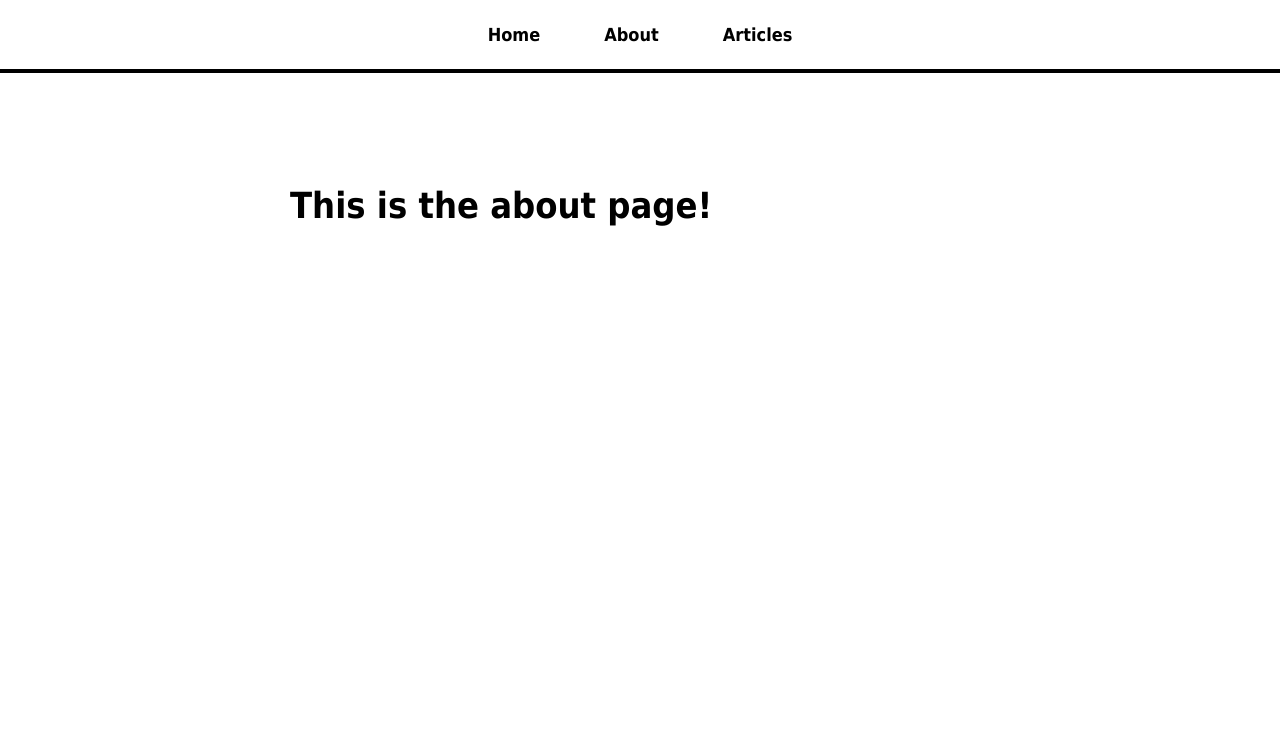
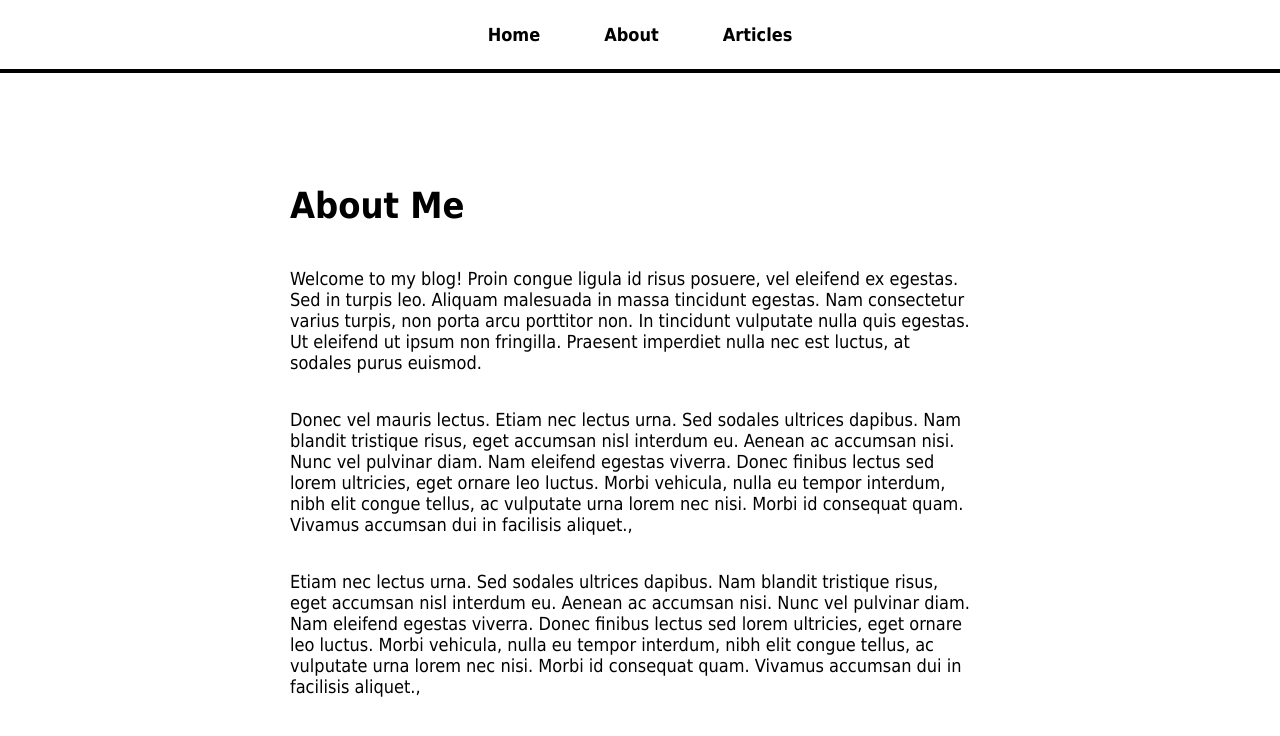
Before and after one commit to jemishkevadiya/My_Blog, a React (Create React App) app: page /about in a window 1280 px wide. Shown: the top 736 px of the page. Built offline with nearby package versions, Linux system fonts and the light colour scheme.

Commit message:
All required setUp has been done like NotFoundpage.js and completed frontend.

```diff
--- a/src/App.js
+++ b/src/App.js
@@ -5,6 +5,7 @@
 import AboutPage from './pages/AboutPage';
 import ArticlePage from './pages/ArticlePage';
 import ArticlesListPage from './pages/ArticlesListPage';
+import NotFoundPage from './pages/NotFoundPage';
 
 function App() {
   return (
@@ -18,6 +19,7 @@
         <Route path="/about" element={<AboutPage />} />
         <Route path="/articles" element={<ArticlesListPage />} />
         <Route path="/articles/:articleId" element={<ArticlePage />} />
+        <Route path="*" element={<NotFoundPage />} />
         </Routes>
       </div>
     </div>
--- a/src/components/ArticlesList.js
+++ b/src/components/ArticlesList.js
@@ -4,10 +4,12 @@
     return (
         <>
         {articles.map(article => (
-            <Link key={article.name} className="article-list-item" to={`/articles/${article.name}`}>
+            <div key={article.name} className="article-list-item" >
+                <Link to={`/articles/${article.name}`}>
                 <h3>{article.title}</h3>
+                </Link>
                 <p>{article.content[0].substring(0, 150)}...</p>
-            </Link>
+            </div>
         ))}
         </>
     );
--- a/src/pages/AboutPage.js
+++ b/src/pages/AboutPage.js
@@ -1,6 +1,32 @@
 const AboutPage = () => {
     return (
-        <h1>This is the about page!</h1>
+        <>
+        <h1>About Me</h1>
+        <p>
+            Welcome to my blog! Proin congue
+            ligula id risus posuere, vel eleifend ex egestas. Sed in turpis leo.
+            Aliquam malesuada in massa tincidunt egestas. Nam consectetur varius turpis,
+            non porta arcu porttitor non. In tincidunt vulputate nulla quis egestas. Ut
+            eleifend ut ipsum non fringilla. Praesent imperdiet nulla nec est luctus, at
+            sodales purus euismod.
+        </p>
+        <p>
+            Donec vel mauris lectus. Etiam nec lectus urna. Sed sodales ultrices dapibus.
+            Nam blandit tristique risus, eget accumsan nisl interdum eu. Aenean ac accumsan
+            nisi. Nunc vel pulvinar diam. Nam eleifend egestas viverra. Donec finibus lectus
+            sed lorem ultricies, eget ornare leo luctus. Morbi vehicula, nulla eu tempor
+            interdum, nibh elit congue tellus, ac vulputate urna lorem nec nisi. Morbi id
+            consequat quam. Vivamus accumsan dui in facilisis aliquet.,
+        </p>
+        <p>
+            Etiam nec lectus urna. Sed sodales ultrices dapibus.
+            Nam blandit tristique risus, eget accumsan nisl interdum eu. Aenean ac accumsan
+            nisi. Nunc vel pulvinar diam. Nam eleifend egestas viverra. Donec finibus lectus
+            sed lorem ultricies, eget ornare leo luctus. Morbi vehicula, nulla eu tempor
+            interdum, nibh elit congue tellus, ac vulputate urna lorem nec nisi. Morbi id
+            consequat quam. Vivamus accumsan dui in facilisis aliquet.,
+        </p>
+        </>
     );
 }
 
--- a/src/pages/ArticlePage.js
+++ b/src/pages/ArticlePage.js
@@ -1,9 +1,15 @@
 import { useParams } from 'react-router-dom';
+import NotFoundPage from './NotFoundPage';
 import articles from './article-content';
 
 const ArticlePage = () => {
     const { articleId } = useParams();
     const article = articles.find(article => article.name === articleId);
+
+    if (!article) {
+        return <NotFoundPage />
+    }
+
     return (
         <>
         <h1>{article.title}</h1>
--- a/src/pages/HomePage.js
+++ b/src/pages/HomePage.js
@@ -1,6 +1,32 @@
 const HomePage = () => {
     return (
-        <h1>This is the home page!</h1>
+        <>
+            <h1>Hello, welcome to my blog!</h1>
+            <p>
+                Welcome to my blog! Proin congue
+                ligula id risus posuere, vel eleifend ex egestas. Sed in turpis leo.
+                Aliquam malesuada in massa tincidunt egestas. Nam consectetur varius turpis,
+                non porta arcu porttitor non. In tincidunt vulputate nulla quis egestas. Ut
+                eleifend ut ipsum non fringilla. Praesent imperdiet nulla nec est luctus, at
+                sodales purus euismod.
+            </p>
+            <p>
+                Donec vel mauris lectus. Etiam nec lectus urna. Sed sodales ultrices dapibus.
+                Nam blandit tristique risus, eget accumsan nisl interdum eu. Aenean ac accumsan
+                nisi. Nunc vel pulvinar diam. Nam eleifend egestas viverra. Donec finibus lectus
+                sed lorem ultricies, eget ornare leo luctus. Morbi vehicula, nulla eu tempor
+                interdum, nibh elit congue tellus, ac vulputate urna lorem nec nisi. Morbi id
+                consequat quam. Vivamus accumsan dui in facilisis aliquet.,
+            </p>
+            <p>
+                Etiam nec lectus urna. Sed sodales ultrices dapibus.
+                Nam blandit tristique risus, eget accumsan nisl interdum eu. Aenean ac accumsan
+                nisi. Nunc vel pulvinar diam. Nam eleifend egestas viverra. Donec finibus lectus
+                sed lorem ultricies, eget ornare leo luctus. Morbi vehicula, nulla eu tempor
+                interdum, nibh elit congue tellus, ac vulputate urna lorem nec nisi. Morbi id
+                consequat quam. Vivamus accumsan dui in facilisis aliquet.,
+            </p>
+        </>
     );
 }
 
--- a/src/pages/NotFoundPage.js
+++ b/src/pages/NotFoundPage.js
@@ -0,0 +1,7 @@
+import React from 'react';
+
+const NotFoundPage = () => (
+    <h1>404: Page Not Found!</h1>
+);
+
+export default NotFoundPage;
```
